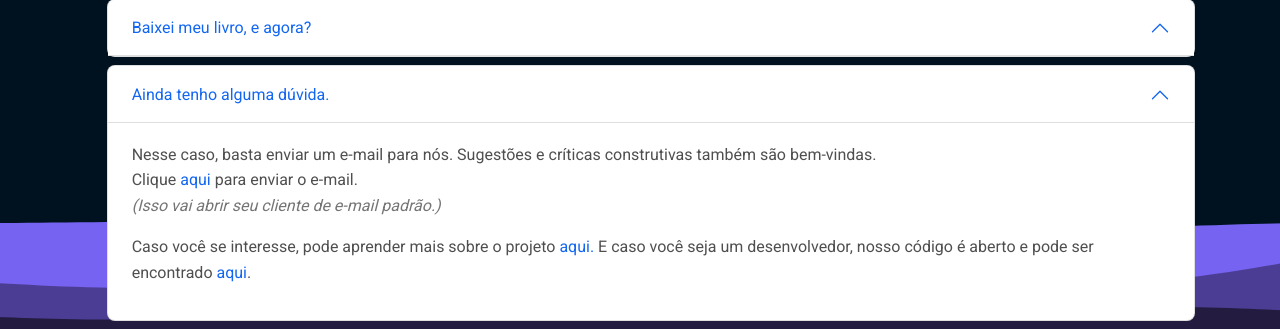
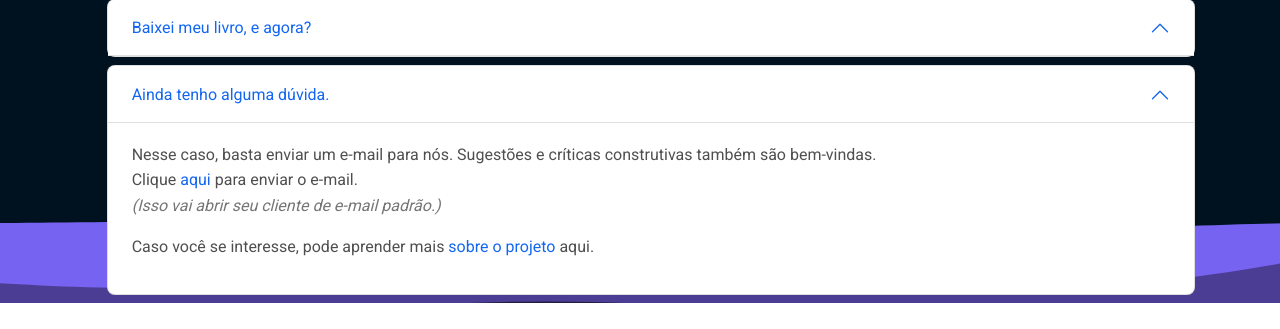
Before and after one commit to Lamarcke/Bibliomar, a Flask app: page /newhere in a window 1280 px wide, after a click on "Ainda tenho alguma dúvida.". Shown: the part 1252-1581 px from the top of the page. After the commit the page ends 1555 px from the top, so only its background shows below. Run offline with Flask 2, Linux system fonts and the light colour scheme.

Commit message:
Some stuff

```diff
--- a/static/js/main.js
+++ b/static/js/main.js
@@ -455,7 +455,5 @@ let searchCatNonFiction = document.getElementById("searchcatnonfiction");
 let searchByAuthorInput = document.getElementById("searchbyauthorinput");
 let searchByAuthorLabel = document.getElementById("searchbyauthorlabel");
 
-
-
 searchForm.addEventListener("submit", searchHandler);
 authorSearchHandler();
--- a/templates/about.html
+++ b/templates/about.html
@@ -107,8 +107,6 @@
                     alguma sugestão que ainda não passou pela minha cabeça.</p>
                 <p>Por isso, se você tiver alguma dúvida, sugestão, ou critica construtiva, por favor, me mande um
                     e-mail por <a href="mailto:cassiolamarcksilvafreitas@gmail.com">aqui</a>.</p>
-                <p>E caso você seja um desenvolvedor, o link para o repositório no github é
-                    <a href="https://github.com/Lamarcke/Bibliomar">esse</a>.</p>
 
             </div>
 
--- a/templates/index.html
+++ b/templates/index.html
@@ -233,8 +233,6 @@
                 e não estão hospedados em nossos servidores.<br><br>
                 Nós usamos o LibraryGenesis, a maior biblioteca digital do mundo, como base.<br>
                 Entenda mais <a href="/about">sobre o projeto</a>.
-                Nosso código é aberto e pode ser visualizado a qualquer momento
-                <a href="https://github.com/Lamarcke/Bibliomar">código fonte</a>.
             </p>
         </div>
     </div>
--- a/templates/newhere.html
+++ b/templates/newhere.html
@@ -297,9 +297,7 @@
                       Clique <a href="mailto:cassiolamarcksilvafreitas@gmail.com">aqui</a> para enviar o e-mail. <br>
                       <span class="text-muted fst-italic">(Isso vai abrir seu cliente de e-mail padrão.)</span>
                       </p>
-                      <p>Caso você se interesse, pode aprender mais sobre o projeto <a href="/about">aqui.</a>
-                      E caso você seja um desenvolvedor, nosso código é aberto e pode ser encontrado
-                          <a href="https://github.com/Lamarcke/Bibliomar">aqui</a>.
+                      <p>Caso você se interesse, pode aprender mais <a href="/about">sobre o projeto</a> aqui.
                       </p>
 
                   </div>
```
